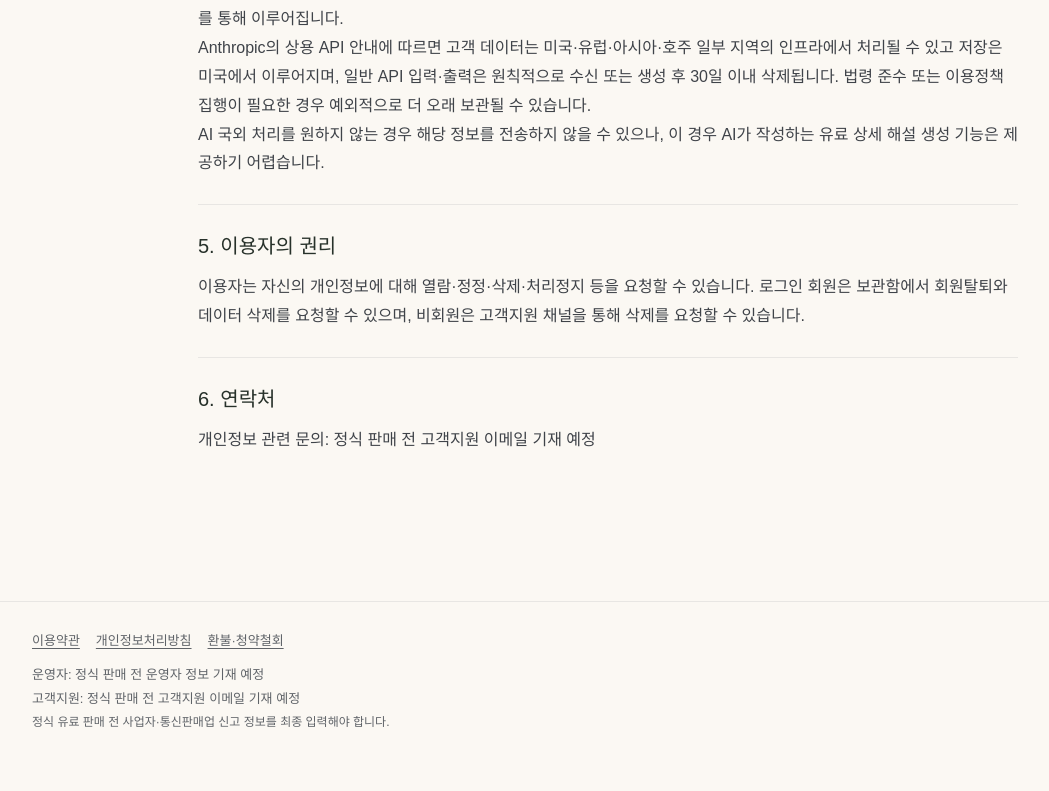
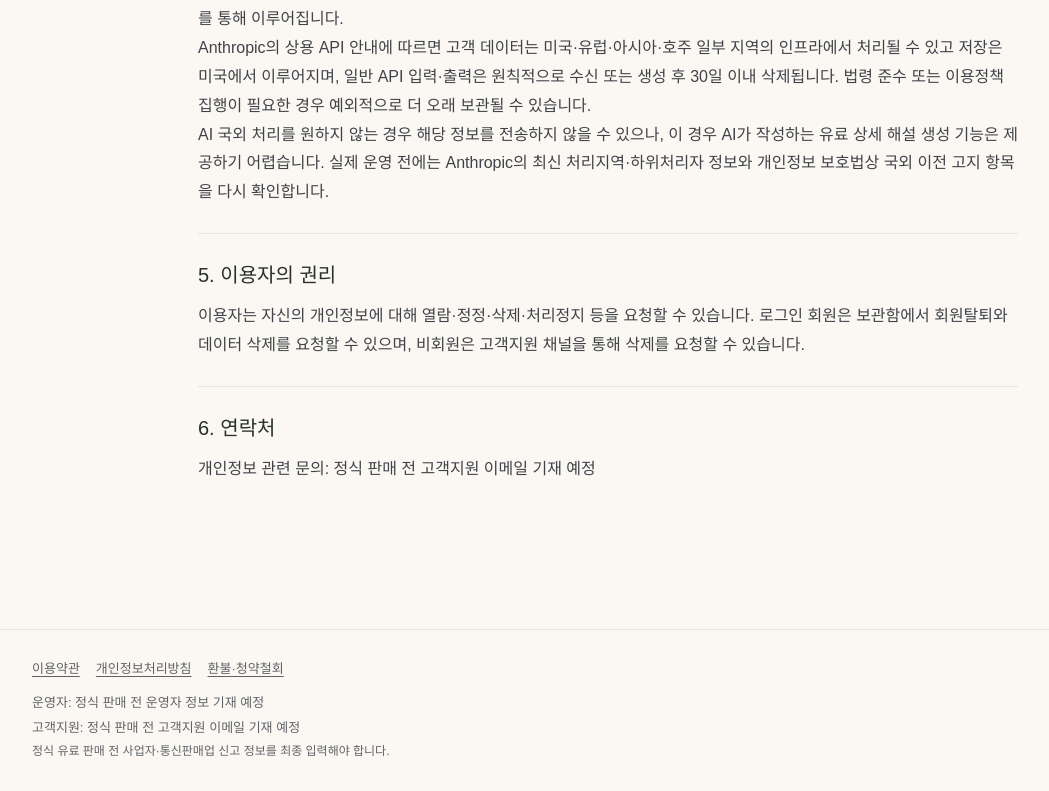
Before and after one commit to beforebelly216-star/woorigunghap, a Next.js app: page /privacy in a window 1280 px wide. Shown: the part 1169-1960 px from the top of the page, without its empty margins (32-1081 px from the left). Before the commit the page ends 1931 px from the top, so only its background shows below. Built offline with nearby package versions, Linux system fonts and the light colour scheme; no server answers.

Commit message:
docs: AI 계산근거 국외처리 표현 정교화

```diff
--- a/src/app/privacy/page.tsx
+++ b/src/app/privacy/page.tsx
@@ -19,7 +19,7 @@ export default function PrivacyPage() {
       <p>결제 처리를 위해 PortOne 및 연결된 PG사를 이용하고, 선택 로그인 기능을 위해 카카오 로그인을 이용합니다. 각 사업자는 해당 기능 수행에 필요한 범위에서 정보를 처리합니다.</p>
       <p>유료 상세 해설 생성에는 Anthropic, PBC의 Anthropic API를 이용합니다. 전송 항목은 이름·별칭과 원본 생년월일시를 제외한 관계 유형 및 서버 계산 기반 사주·궁합 근거이며, 목적은 상세 해설 생성입니다. 전송은 리포트 생성 시 암호화된 네트워크를 통해 이루어집니다.</p>
       <p>Anthropic의 상용 API 안내에 따르면 고객 데이터는 미국·유럽·아시아·호주 일부 지역의 인프라에서 처리될 수 있고 저장은 미국에서 이루어지며, 일반 API 입력·출력은 원칙적으로 수신 또는 생성 후 30일 이내 삭제됩니다. 법령 준수 또는 이용정책 집행이 필요한 경우 예외적으로 더 오래 보관될 수 있습니다.</p>
-      <p>AI 국외 처리를 원하지 않는 경우 해당 정보를 전송하지 않을 수 있으나, 이 경우 AI가 작성하는 유료 상세 해설 생성 기능은 제공하기 어렵습니다.</p>
+      <p>AI 국외 처리를 원하지 않는 경우 해당 정보를 전송하지 않을 수 있으나, 이 경우 AI가 작성하는 유료 상세 해설 생성 기능은 제공하기 어렵습니다. 실제 운영 전에는 Anthropic의 최신 처리지역·하위처리자 정보와 개인정보 보호법상 국외 이전 고지 항목을 다시 확인합니다.</p>
     </PolicySection>
     <PolicySection title="5. 이용자의 권리">
       <p>이용자는 자신의 개인정보에 대해 열람·정정·삭제·처리정지 등을 요청할 수 있습니다. 로그인 회원은 보관함에서 회원탈퇴와 데이터 삭제를 요청할 수 있으며, 비회원은 고객지원 채널을 통해 삭제를 요청할 수 있습니다.</p>
```
